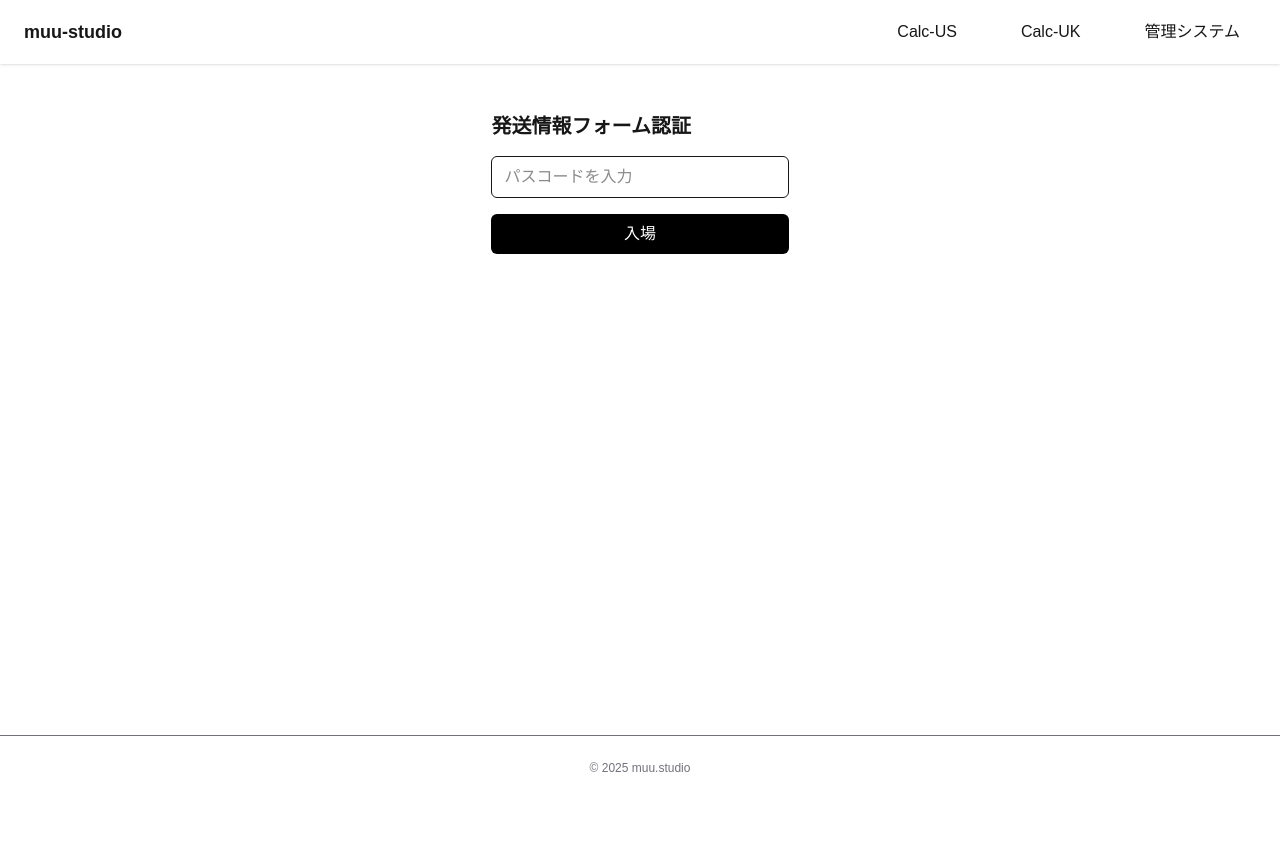
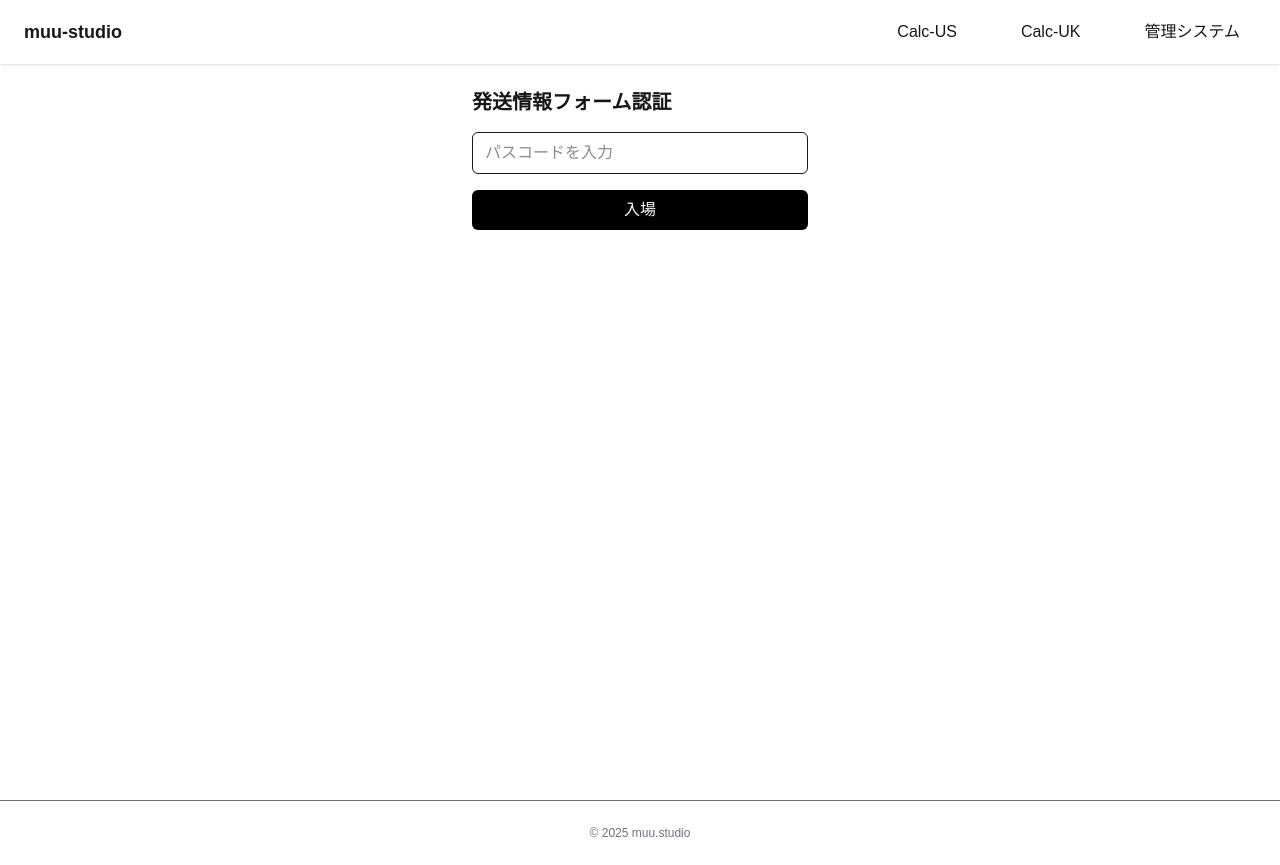
Before and after one commit to muu-ima/shipping-manager, a Next.js app: page /forms/entry in a window 1280 px wide. Before the commit the page ends 800 px from the top, so only its background shows below. Built offline with nearby package versions, Linux system fonts and the light colour scheme.

Commit message:
layout.tsx修正、Header.tsx,

```diff
--- a/src/app/layout.tsx
+++ b/src/app/layout.tsx
@@ -1,28 +1,34 @@
-// src/app/layout.tsx
-import './globals.css';
-import type { Metadata } from 'next';
-import Header from '@/components/Header';
-import Footer from '@/components/Footer';
+// app/layout.tsx
+import "./globals.css";
+import type { Metadata } from "next";
+import Header from "@/components/Header";
+import Footer from "@/components/Footer";
 
 export const metadata: Metadata = {
-  title: '',
-  description: 'Calc-US / Calc-UK / 管理システムの共通メニュー',
+  title: "US-BE",
+  description: "計算アプリ＆管理アプリの共通メニュー",
 };
 
 export default function RootLayout({ children }: { children: React.ReactNode }) {
   return (
     <html lang="ja">
-      <body className="bg-zinc-100 text-zinc-900 flex min-h-screen flex-col">
-        {/* 共通ヘッダー（中央展開メニュー付き） */}
-        <Header />
+      <body className="min-h-screen bg-zinc-100 text-zinc-900 flex flex-col">
+        {/* 高さ固定でブレさせない */}
+        <div className="h-16 shrink-0">
+          <Header />
+        </div>
 
-        {/* 各ページが入るメイン領域 */}
-        <main className="flex-1 mx-auto max-w-7xl p-6">
-          {children}
+        {/* ★ 幅はここだけで管理（page では container/max-w を使わない） */}
+        <main className="flex-1">
+          <div className="mx-auto max-w-8xl px-6 w-full">
+            {children}
+          </div>
         </main>
 
-        {/* 共通フッター */}
-        <Footer />
+        {/* 高さ固定でブレさせない */}
+        <div className="h-12 shrink-0">
+          <Footer />
+        </div>
       </body>
     </html>
   );
```
